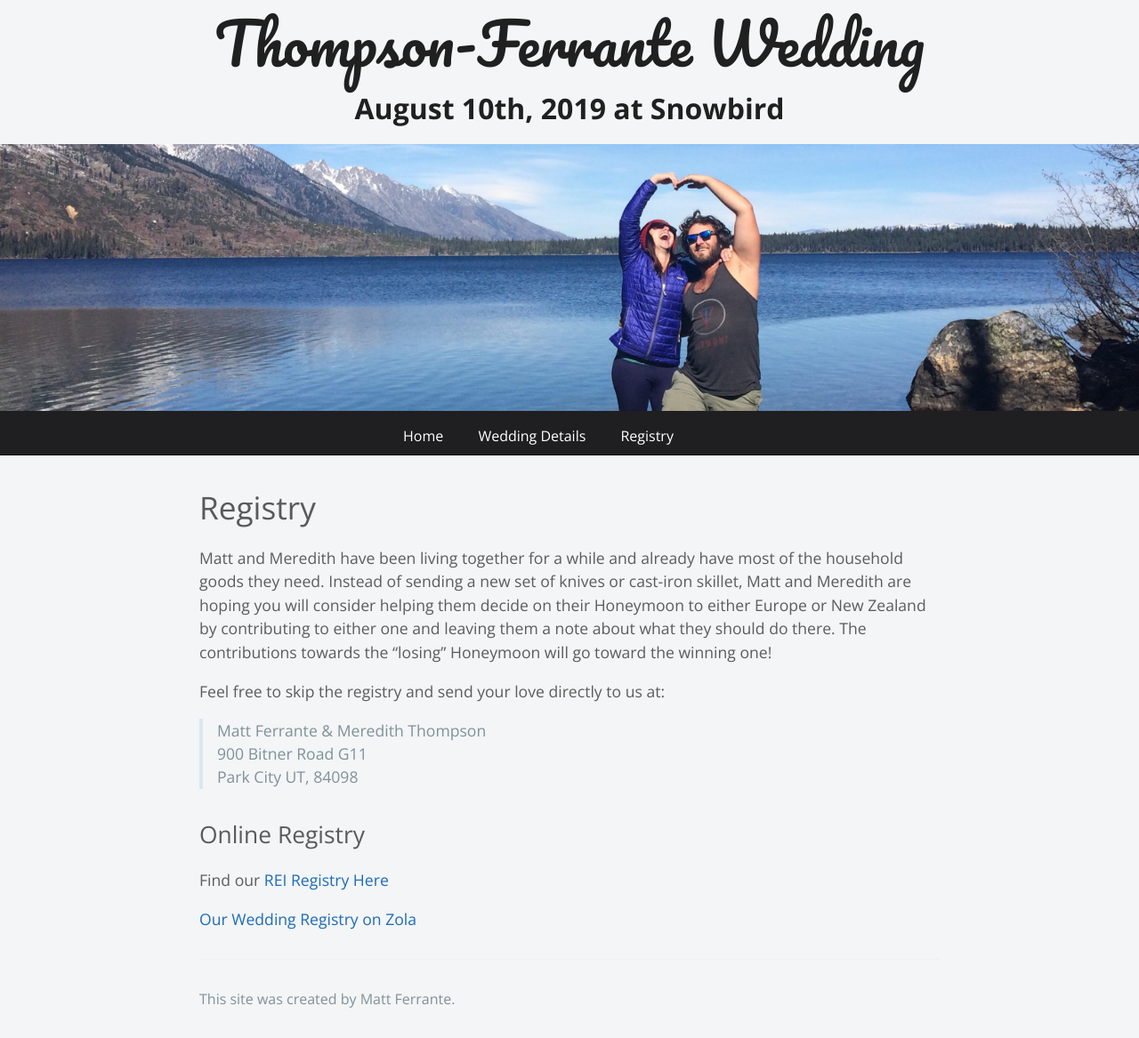
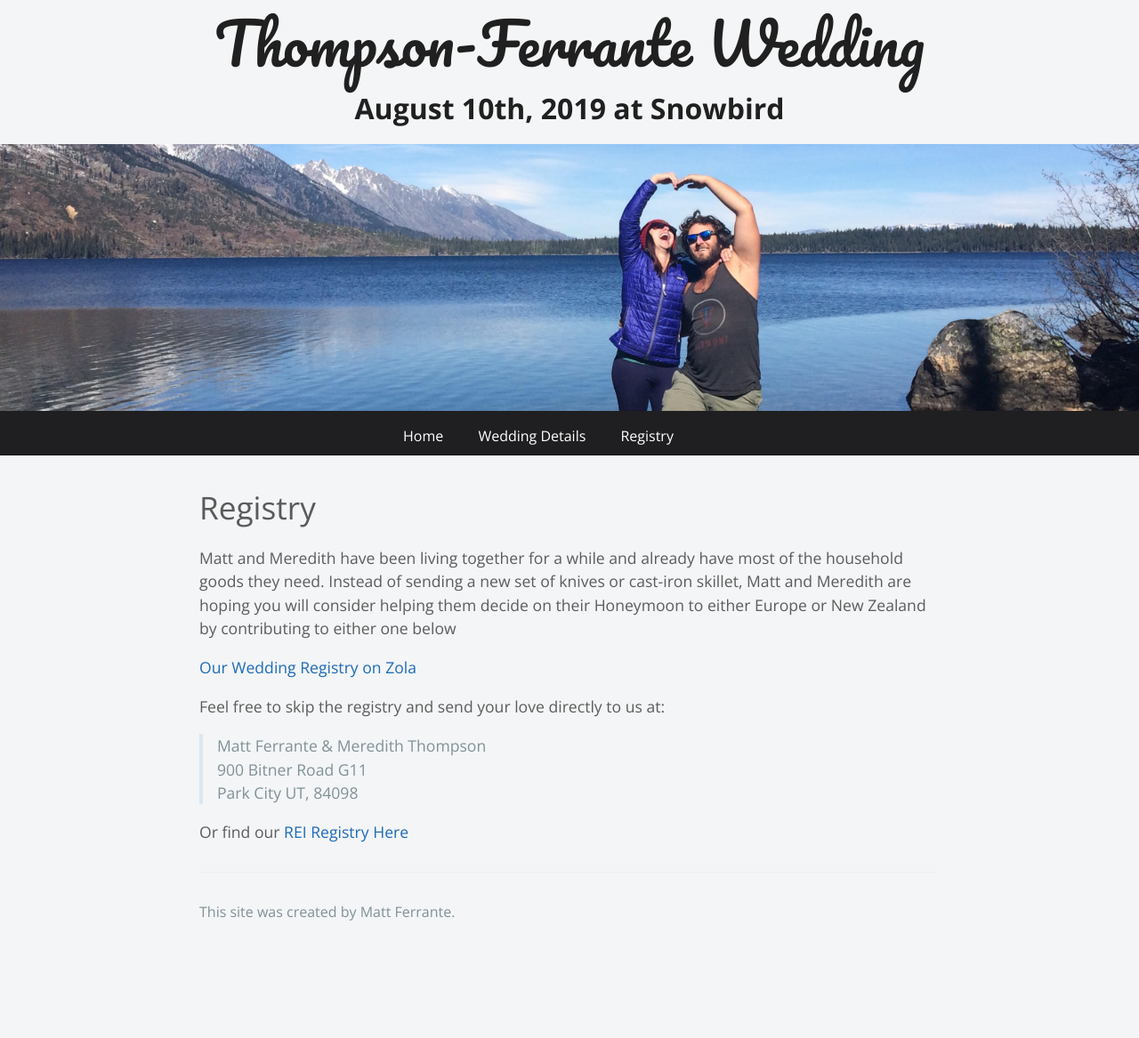
Before and after one commit to ferrants/weddingwebsite, a Jekyll site: the page built from registry.md, in a window 1280 px wide. Shown: the whole page at 89% size. Built offline with Jekyll 4.4.1, drawn with Linux system fonts in a browser that asks for light colours; nearby versions of some CDN libraries; a script that is not in the unit is left out; our own code applies the rules of GitHub Pages for plain Markdown files; after the commit the page ends 1069 px from its top, so only the background shows below that.

Commit message:
less words

```diff
--- a/registry.md
+++ b/registry.md
@@ -4,7 +4,9 @@ layout: default
 
 # Registry
 
-Matt and Meredith have been living together for a while and already have most of the household goods they need. Instead of sending a new set of knives or cast-iron skillet, Matt and Meredith are hoping you will consider helping them decide on their Honeymoon to either Europe or New Zealand by contributing to either one and leaving them a note about what they should do there. The contributions towards the "losing" Honeymoon will go toward the winning one!
+Matt and Meredith have been living together for a while and already have most of the household goods they need. Instead of sending a new set of knives or cast-iron skillet, Matt and Meredith are hoping you will consider helping them decide on their Honeymoon to either Europe or New Zealand by contributing to either one below
+
+<a class="zola-registry-embed" href="www.zola.com/registry/mattandmeredithaugust10" data-registry-key="mattandmeredithaugust10">Our Wedding Registry on Zola</a><script>!function(e,t,n){var s,a=e.getElementsByTagName(t)[0];e.getElementById(n)||(s=e.createElement(t),s.id=n,s.async=!0,s.src="https://widget.zola.com/js/widget.js",a.parentNode.insertBefore(s,a))}(document,"script","zola-wjs");</script>
 
 Feel free to skip the registry and send your love directly to us at:
 
@@ -12,8 +14,4 @@ Feel free to skip the registry and send your love directly to us at:
 > 900 Bitner Road G11
 > Park City UT, 84098
 
-## Online Registry
-
-Find our [REI Registry Here](https://www.myregistry.com/rei/wedding-registry/Meredith-Thompson-and-Matt-Ferrante-Park-City-UT/1870954)
-
-<a class="zola-registry-embed" href="www.zola.com/registry/mattandmeredithaugust10" data-registry-key="mattandmeredithaugust10">Our Wedding Registry on Zola</a><script>!function(e,t,n){var s,a=e.getElementsByTagName(t)[0];e.getElementById(n)||(s=e.createElement(t),s.id=n,s.async=!0,s.src="https://widget.zola.com/js/widget.js",a.parentNode.insertBefore(s,a))}(document,"script","zola-wjs");</script>
+Or find our [REI Registry Here](https://www.myregistry.com/rei/wedding-registry/Meredith-Thompson-and-Matt-Ferrante-Park-City-UT/1870954)
```
